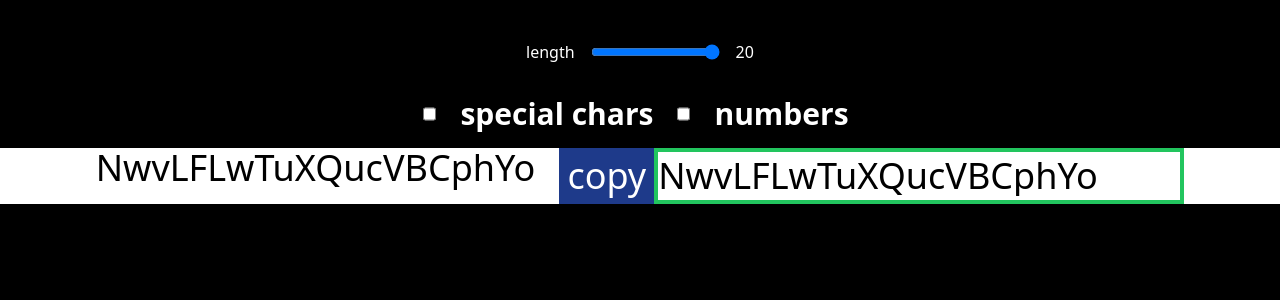
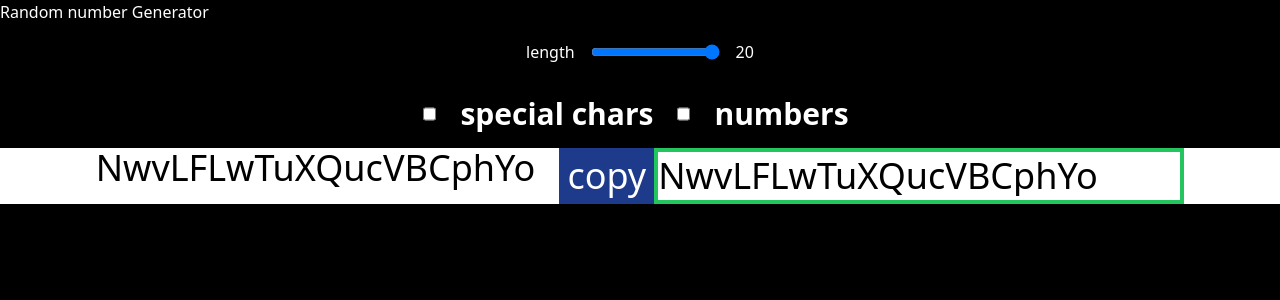
Before and after one commit to AryanshM/passwordGenerator, a React (Vite) app: page / in a window 1280 px wide. Shown: the top 300 px of the page. Built offline with nearby package versions, Linux system fonts and the light colour scheme.

Commit message:
first commit

```diff
--- a/src/App.jsx
+++ b/src/App.jsx
@@ -38,7 +38,7 @@ function App() {
 
   return (
     <>
-      <h1>Random number Generator</h1>
+      <h1 className="text-white">Random number Generator</h1>
       {/* length */}
       <div className="flex justify-center">
         <p className="text-white p-2 m-2">length</p>
```
